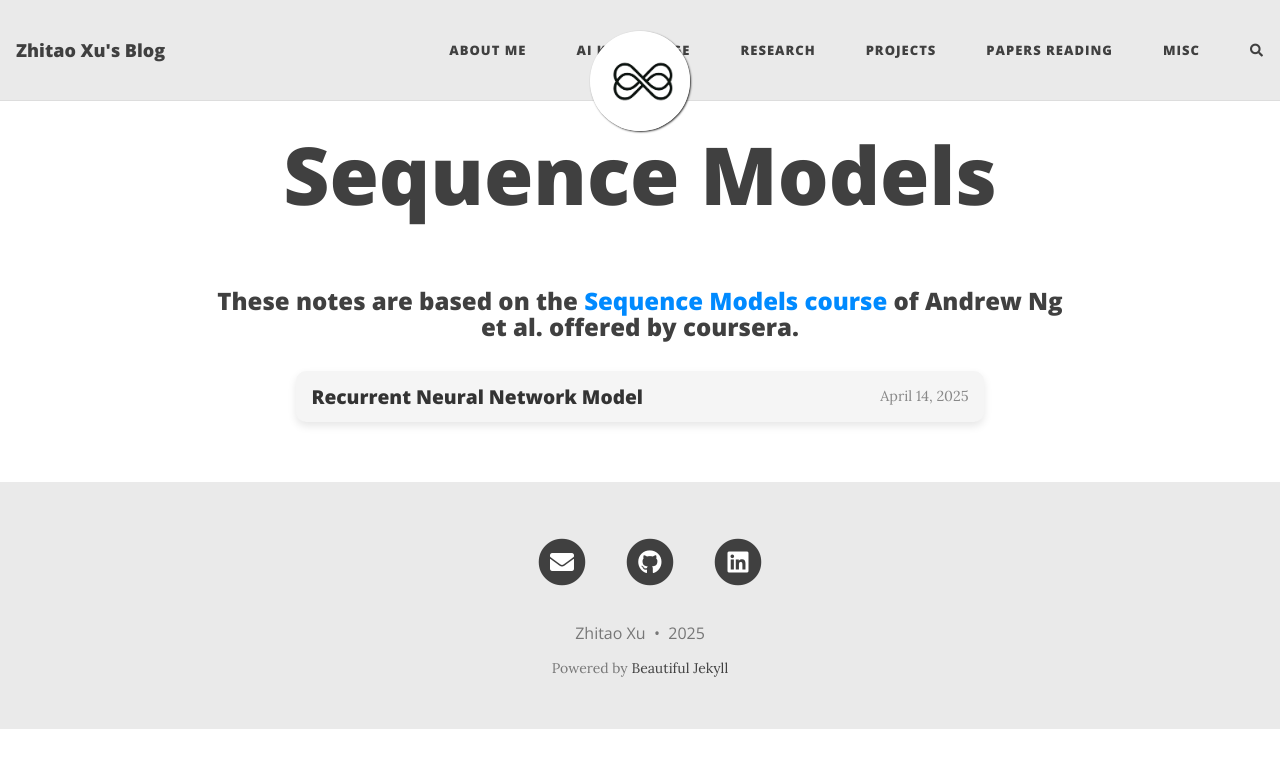
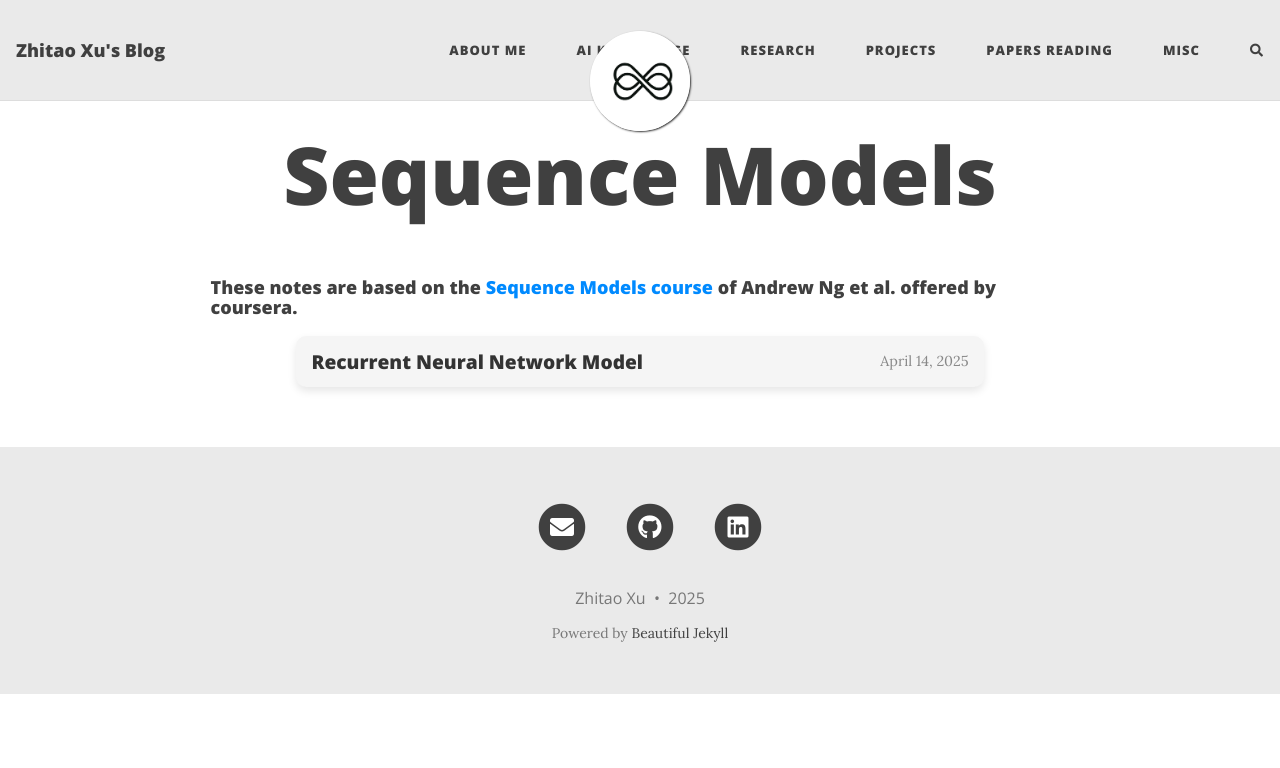
Before and after one commit to HerrXu01/herrxu01.github.io, a Jekyll site: the page built from ai-knowledge/sequence-models/index.md, in a window 1280 px wide. Shown: the top 768 px of the page. Built offline with Jekyll 4.4.1, drawn with Linux system fonts in a browser that asks for light colours; comment, search, counter and statistics services are not loaded.

```diff
--- a/ai-knowledge/sequence-models/index.md
+++ b/ai-knowledge/sequence-models/index.md
@@ -3,7 +3,7 @@ layout: page
 title: Sequence Models
 ---
 
-### These notes are based on the [Sequence Models course](https://www.coursera.org/learn/nlp-sequence-models) of Andrew Ng et al. offered by coursera.
+#### These notes are based on the [Sequence Models course](https://www.coursera.org/learn/nlp-sequence-models) of Andrew Ng et al. offered by coursera.
 
 <div class="note-cards-container">
   {% for post in site.categories.sequence-models %}
```
